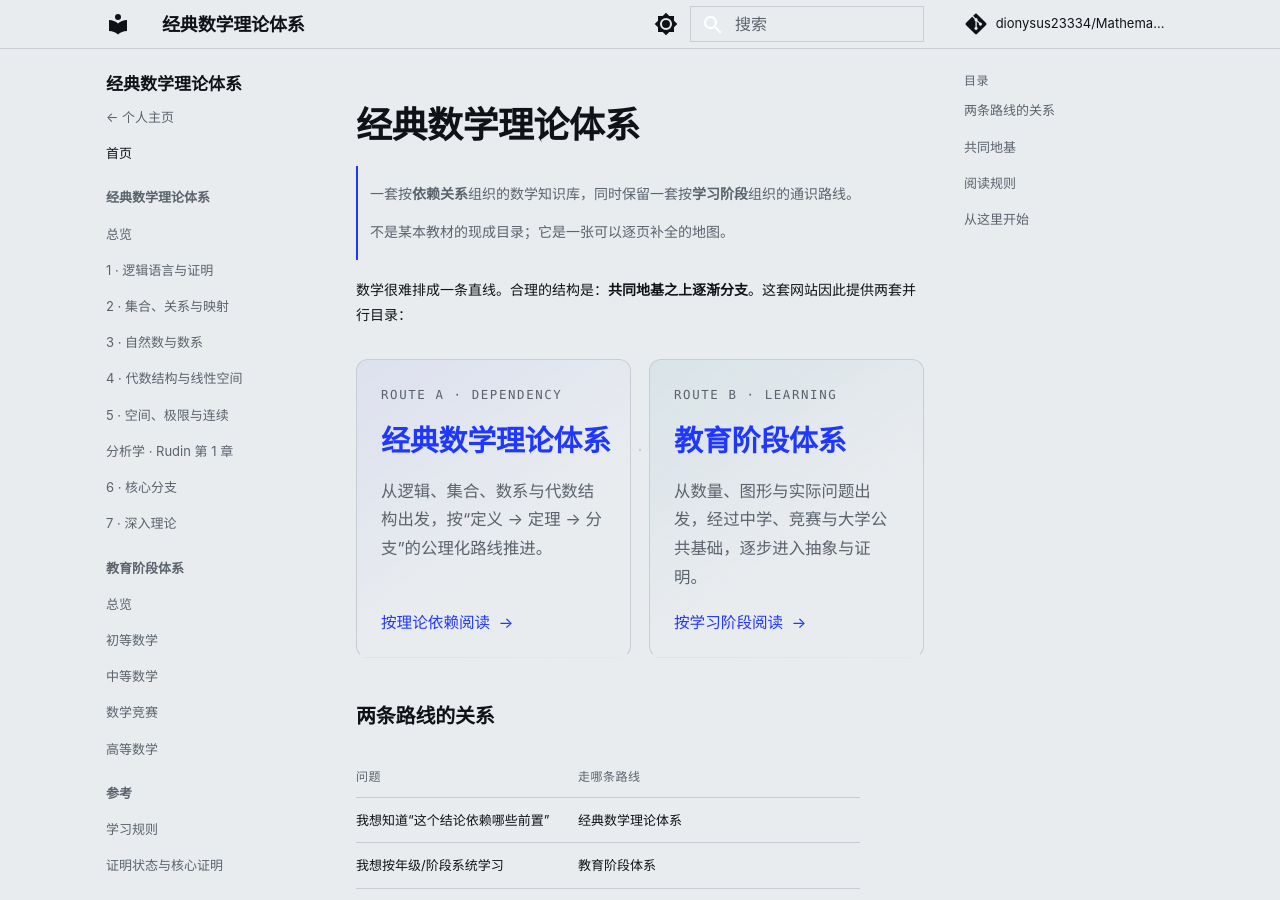
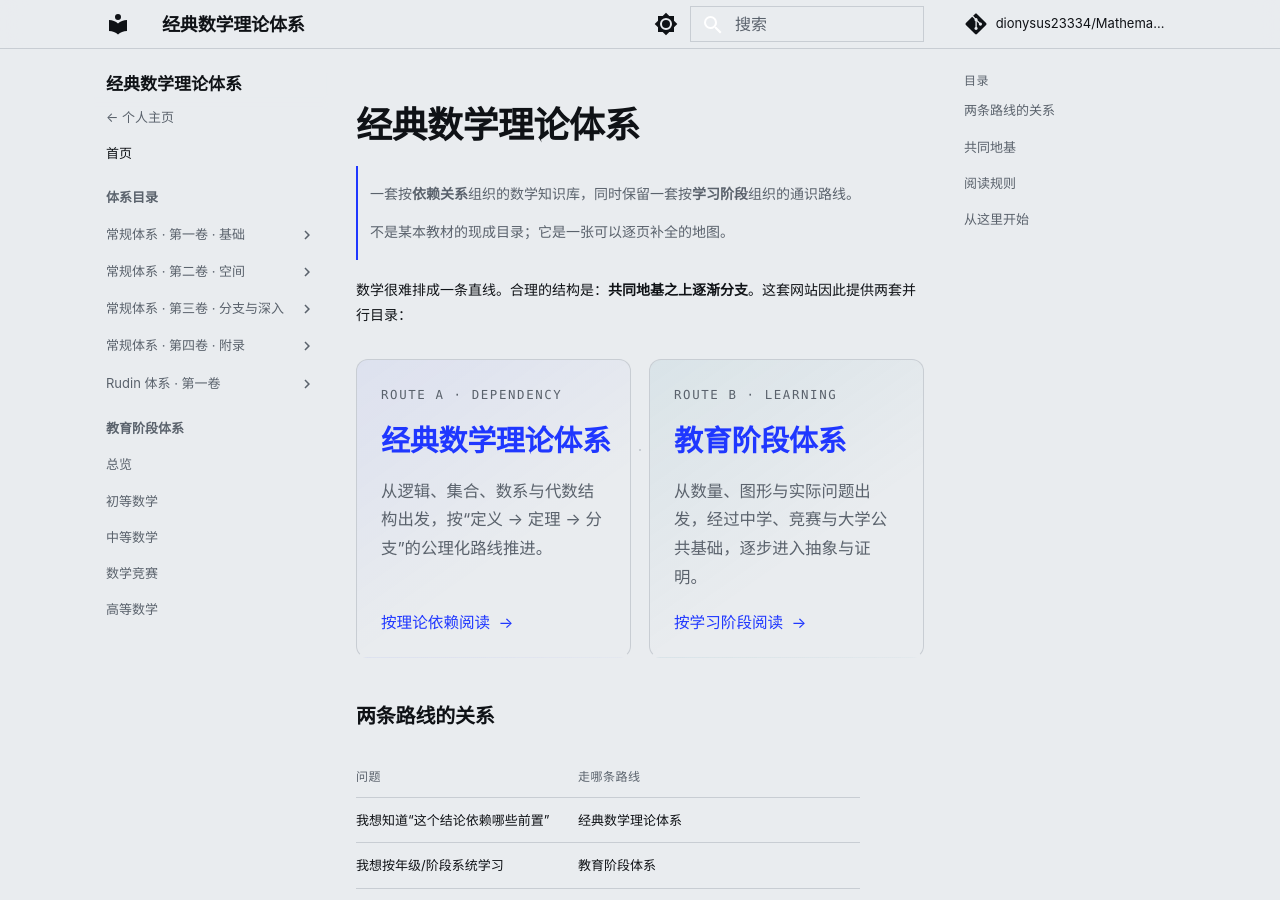
Before and after one commit to dionysus23334/Mathematics, an MkDocs documentation site: the page built from docs/index.md, in a window 1280 px wide and 900 px high. Built offline with MkDocs 1.6.1 and Material for MkDocs 9.7.7, drawn with Linux system fonts in a browser that asks for light colours; comment, search, counter and statistics services are not loaded.

Commit message:
Group sidebar by system directory and volumes

```diff
--- a/mkdocs.yml
+++ b/mkdocs.yml
@@ -39,28 +39,32 @@ theme:
 nav:
   - ← 个人主页: https://dionysus23334.github.io/study-blogs/
   - 首页: index.md
-  - 经典数学理论体系:
-      - 总览: theory/index.md
-      - 1 · 逻辑语言与证明: theory/01-logic.md
-      - 2 · 集合、关系与映射: theory/02-sets.md
-      - 3 · 自然数与数系: theory/03-numbers.md
-      - 4 · 代数结构与线性空间: theory/04-algebra.md
-      - 5 · 空间、极限与连续: theory/05-spaces.md
-      - 分析学 · Rudin 第 1 章: theory/analysis.md
-      - 6 · 核心分支: theory/06-branches.md
-      - 7 · 深入理论: theory/07-advanced.md
+  - 体系目录:
+      - 常规体系 · 第一卷 · 基础:
+          - 总览: theory/index.md
+          - 1 · 逻辑语言与证明: theory/01-logic.md
+          - 2 · 集合、关系与映射: theory/02-sets.md
+          - 3 · 自然数与数系: theory/03-numbers.md
+          - 4 · 代数结构与线性空间: theory/04-algebra.md
+      - 常规体系 · 第二卷 · 空间:
+          - 5 · 空间、极限与连续: theory/05-spaces.md
+      - 常规体系 · 第三卷 · 分支与深入:
+          - 6 · 核心分支: theory/06-branches.md
+          - 7 · 深入理论: theory/07-advanced.md
+      - 常规体系 · 第四卷 · 附录:
+          - 学习规则: principles.md
+          - 证明状态与核心证明: theory/proofs.md
+          - 术语表: glossary.md
+          - 缩写与英文术语: abbreviations.md
+          - 来源与出处: sources.md
+      - Rudin 体系 · 第一卷:
+          - 第 1 章 · 实数系与复数系: theory/analysis.md
   - 教育阶段体系:
       - 总览: stages/index.md
       - 初等数学: stages/elementary.md
       - 中等数学: stages/secondary.md
       - 数学竞赛: stages/competition.md
       - 高等数学: stages/university.md
-  - 参考:
-      - 学习规则: principles.md
-      - 证明状态与核心证明: theory/proofs.md
-      - 术语表: glossary.md
-      - 缩写与英文术语: abbreviations.md
-      - 来源与出处: sources.md
 
 plugins:
   - search:
```
